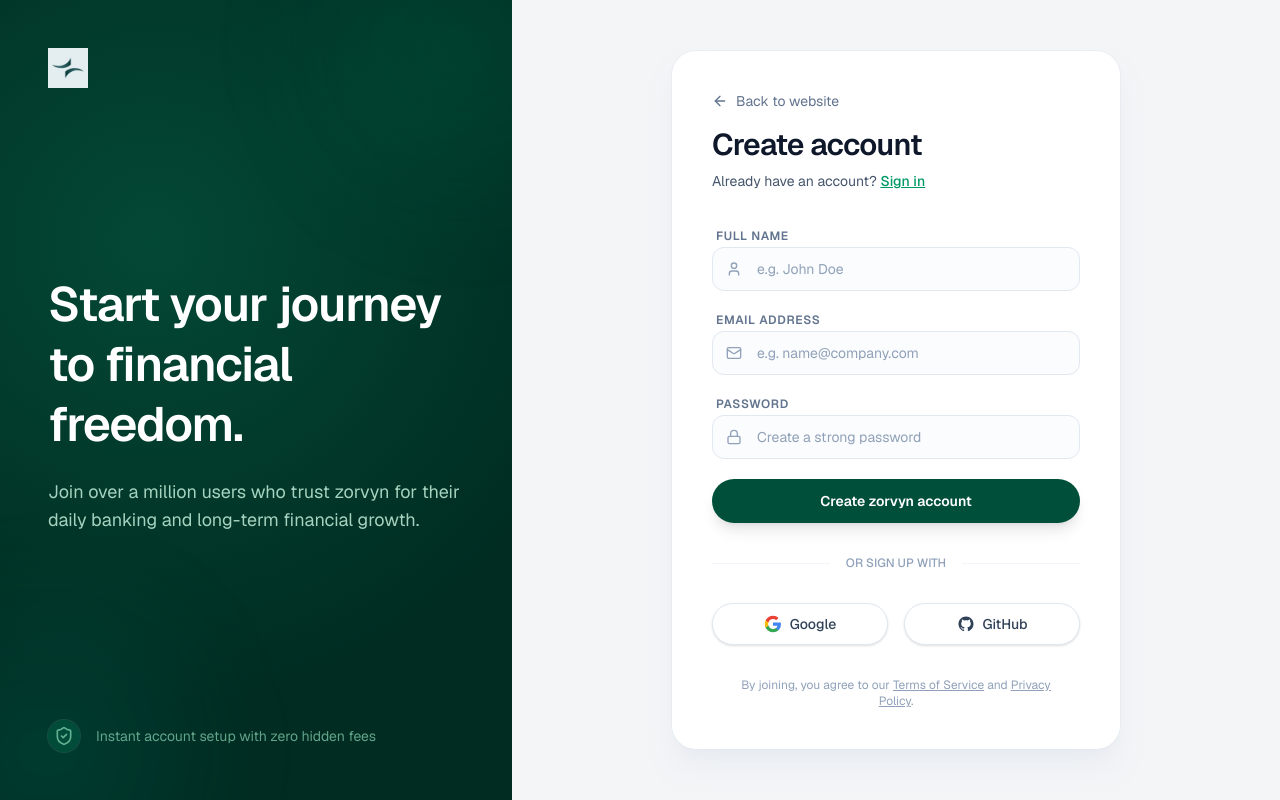
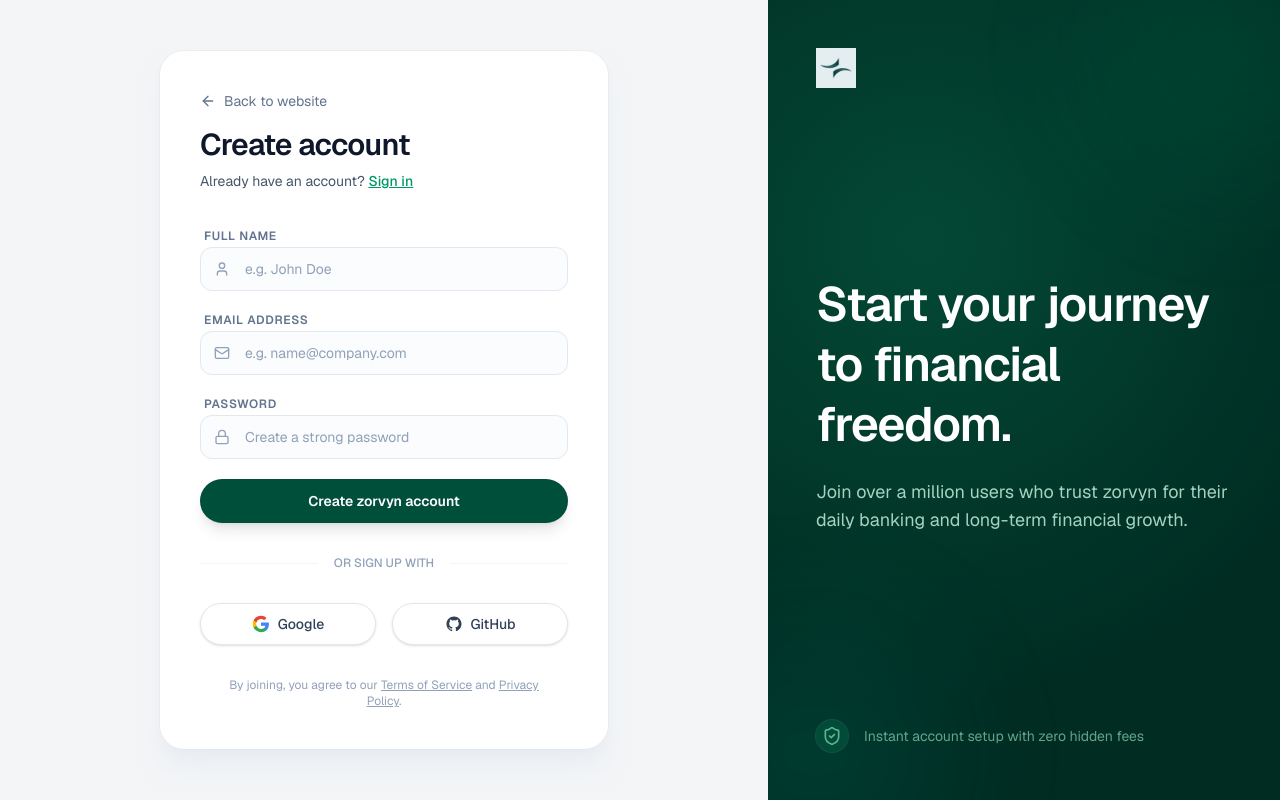
Before and after one commit to prakharsingh-74/frontend-assg, a Next.js app: page /signup in a window 1280 px wide. Built offline with nearby package versions, Linux system fonts and the light colour scheme.

Commit message:
login-signup pages animation added

```diff
--- a/app/login/page.tsx
+++ b/app/login/page.tsx
@@ -2,8 +2,10 @@
 
 import React from 'react'
 import Link from 'next/link'
-import { ArrowLeft, ShieldCheck, Mail, Lock, Loader2 } from 'lucide-react'
+import { motion } from 'framer-motion'
+import { ArrowLeft, Mail, Lock, Loader2 } from 'lucide-react'
 import { useRouter } from 'next/navigation'
+import { AuthContainer } from '@/components/auth/auth-container'
 
 export default function LoginPage() {
   const router = useRouter()
@@ -12,47 +14,35 @@ export default function LoginPage() {
   const handleSubmit = (e: React.FormEvent) => {
     e.preventDefault()
     setIsLoading(true)
-    // Simulate login
     setTimeout(() => {
       router.push('/dashboard')
     }, 1500)
   }
 
+  const containerVariants = {
+    hidden: { opacity: 0 },
+    visible: {
+      opacity: 1,
+      transition: {
+        staggerChildren: 0.1,
+      },
+    },
+  }
+
+  const itemVariants = {
+    hidden: { opacity: 0, y: 10 },
+    visible: { opacity: 1, y: 0 },
+  }
+
   return (
-    <div className="flex min-h-screen flex-col bg-white md:flex-row font-sans">
-      {/* Left side: Branding (Desktop only) */}
-      <div className="relative hidden w-full flex-col justify-between bg-emerald-950 p-12 text-white md:flex md:w-1/2 lg:w-2/5 overflow-hidden">
-        <div className="absolute inset-0 bg-[radial-gradient(circle_at_30%_30%,#10b981_0%,transparent_70%)] opacity-20" />
-        <div className="absolute -right-20 -top-20 h-64 w-64 rounded-full bg-emerald-500/10 blur-3xl" />
-        <div className="absolute -bottom-20 -left-20 h-64 w-64 rounded-full bg-teal-500/10 blur-3xl" />
-
-        <Link href="/" className="relative z-10 flex items-center transition-transform hover:scale-105">
-            <img src="/zorvyn.jpg" alt="zorvyn" className="h-10 w-auto" />
-        </Link>
-
-        <div className="relative z-10 space-y-6">
-          <h1 className="text-5xl font-semibold leading-tight tracking-tight">
-            Managing your money
-            <br />
-            should be this easy.
-          </h1>
-          <p className="max-w-md text-lg text-emerald-100/80">
-            Log in to access your dashboard, track transactions, and take control of your financial future with zorvyn.
-          </p>
-        </div>
-
-        <div className="relative z-10 flex items-center gap-4 text-sm text-emerald-200/60">
-          <div className="rounded-full bg-emerald-800/50 p-1.5 ring-1 ring-white/10">
-            <ShieldCheck className="h-5 w-5" />
-          </div>
-          <span>AES-256 Grade Security Architecture</span>
-        </div>
-      </div>
-
-      {/* Right side: Login form */}
-      <div className="flex flex-1 flex-col justify-center px-6 py-12 md:px-12 lg:px-20 bg-[#F3F5F7]">
-        <div className="mx-auto w-full max-w-md space-y-8 bg-white p-8 md:p-10 rounded-3xl shadow-xl shadow-slate-200/50 ring-1 ring-slate-200/50">
-          <div className="space-y-2">
+    <AuthContainer isSignup={false}>
+      <motion.div
+        variants={containerVariants}
+        initial="hidden"
+        animate="visible"
+        className="space-y-8"
+      >
+        <motion.div variants={itemVariants} className="space-y-2">
           <Link href="/" className="inline-flex items-center gap-2 text-sm text-slate-500 hover:text-slate-800 transition-colors mb-4 group">
               <ArrowLeft className="h-4 w-4 transition-transform group-hover:-translate-x-1" />
               Back to website
@@ -64,9 +54,9 @@ export default function LoginPage() {
               Create an account
             </Link>
           </p>
-          </div>
+        </motion.div>
 
-          <form onSubmit={handleSubmit} className="space-y-5">
+        <motion.form variants={itemVariants} onSubmit={handleSubmit} className="space-y-5">
           <div className="space-y-4">
             <div className="space-y-2">
               <label className="text-xs font-semibold uppercase tracking-wider text-slate-500 ml-1" htmlFor="email">
@@ -122,18 +112,18 @@ export default function LoginPage() {
               'Sign In to Dashboard'
             )}
           </button>
-          </form>
+        </motion.form>
 
-          <div className="relative">
+        <motion.div variants={itemVariants} className="relative">
           <div className="absolute inset-0 flex items-center">
             <span className="w-full border-t border-slate-100" />
           </div>
           <div className="relative flex justify-center text-xs uppercase letter-spacing-widest">
             <span className="bg-white px-4 text-slate-400 font-medium">Or continue with</span>
           </div>
-          </div>
+        </motion.div>
 
-          <div className="grid grid-cols-2 gap-4">
+        <motion.div variants={itemVariants} className="grid grid-cols-2 gap-4">
           <button className="flex w-full items-center justify-center gap-2 rounded-full border border-slate-200 bg-white px-4 py-2.5 text-sm font-medium text-slate-700 shadow-sm transition-all hover:bg-slate-50 hover:border-slate-300 active:scale-[0.98]">
               <svg width="18" height="18" viewBox="0 0 24 24" fill="none" xmlns="http://www.w3.org/2000/svg">
                   <path d="M22.56 12.25c0-.78-.07-1.53-.2-2.25H12v4.26h5.92c-.26 1.37-1.04 2.53-2.21 3.31v2.77h3.57c2.08-1.92 3.28-4.74 3.28-8.09z" fill="#4285F4"/>
@@ -149,16 +139,15 @@ export default function LoginPage() {
               </svg>
               GitHub
           </button>
-          </div>
+        </motion.div>
 
-          <p className="px-4 text-center text-xs text-slate-400">
+        <motion.p variants={itemVariants} className="px-4 text-center text-xs text-slate-400">
           By signing in, you agree to our{' '}
           <a href="#" className="underline hover:text-emerald-600 transition-colors">Terms of Service</a>{' '}
           and{' '}
           <a href="#" className="underline hover:text-emerald-600 transition-colors">Privacy Policy</a>.
-          </p>
-        </div>
-      </div>
-    </div>
+        </motion.p>
+      </motion.div>
+    </AuthContainer>
   )
 }
--- a/app/signup/page.tsx
+++ b/app/signup/page.tsx
@@ -2,8 +2,10 @@
 
 import React from 'react'
 import Link from 'next/link'
-import { ArrowLeft, ShieldCheck, Mail, Lock, User, Loader2 } from 'lucide-react'
+import { motion } from 'framer-motion'
+import { ArrowLeft, Mail, Lock, User, Loader2 } from 'lucide-react'
 import { useRouter } from 'next/navigation'
+import { AuthContainer } from '@/components/auth/auth-container'
 
 export default function SignupPage() {
   const router = useRouter()
@@ -12,47 +14,35 @@ export default function SignupPage() {
   const handleSubmit = (e: React.FormEvent) => {
     e.preventDefault()
     setIsLoading(true)
-    // Simulate signup
     setTimeout(() => {
       router.push('/dashboard')
     }, 1500)
   }
 
+  const containerVariants = {
+    hidden: { opacity: 0 },
+    visible: {
+      opacity: 1,
+      transition: {
+        staggerChildren: 0.1,
+      },
+    },
+  }
+
+  const itemVariants = {
+    hidden: { opacity: 0, y: 10 },
+    visible: { opacity: 1, y: 0 },
+  }
+
   return (
-    <div className="flex min-h-screen flex-col bg-white md:flex-row font-sans">
-      {/* Left side: Branding (Desktop only) */}
-      <div className="relative hidden w-full flex-col justify-between bg-emerald-950 p-12 text-white md:flex md:w-1/2 lg:w-2/5 overflow-hidden">
-        <div className="absolute inset-0 bg-[radial-gradient(circle_at_30%_30%,#10b981_0%,transparent_70%)] opacity-20" />
-        <div className="absolute -right-20 -top-20 h-64 w-64 rounded-full bg-emerald-500/10 blur-3xl" />
-        <div className="absolute -bottom-20 -left-20 h-64 w-64 rounded-full bg-teal-500/10 blur-3xl" />
-
-        <Link href="/" className="relative z-10 flex items-center transition-transform hover:scale-105">
-            <img src="/zorvyn.jpg" alt="zorvyn" className="h-10 w-auto" />
-        </Link>
-
-        <div className="relative z-10 space-y-6">
-          <h1 className="text-5xl font-semibold leading-tight tracking-tight">
-            Start your journey
-            <br />
-            to financial freedom.
-          </h1>
-          <p className="max-w-md text-lg text-emerald-100/80">
-            Join over a million users who trust zorvyn for their daily banking and long-term financial growth.
-          </p>
-        </div>
-
-        <div className="relative z-10 flex items-center gap-4 text-sm text-emerald-200/60">
-          <div className="rounded-full bg-emerald-800/50 p-1.5 ring-1 ring-white/10">
-            <ShieldCheck className="h-5 w-5" />
-          </div>
-          <span>Instant account setup with zero hidden fees</span>
-        </div>
-      </div>
-
-      {/* Right side: Signup form */}
-      <div className="flex flex-1 flex-col justify-center px-6 py-12 md:px-12 lg:px-20 bg-[#F3F5F7]">
-        <div className="mx-auto w-full max-w-md space-y-8 bg-white p-8 md:p-10 rounded-3xl shadow-xl shadow-slate-200/50 ring-1 ring-slate-200/50">
-          <div className="space-y-2">
+    <AuthContainer isSignup={true}>
+      <motion.div
+        variants={containerVariants}
+        initial="hidden"
+        animate="visible"
+        className="space-y-8"
+      >
+        <motion.div variants={itemVariants} className="space-y-2">
           <Link href="/" className="inline-flex items-center gap-2 text-sm text-slate-500 hover:text-slate-800 transition-colors mb-4 group">
               <ArrowLeft className="h-4 w-4 transition-transform group-hover:-translate-x-1" />
               Back to website
@@ -64,9 +54,9 @@ export default function SignupPage() {
               Sign in
             </Link>
           </p>
-          </div>
+        </motion.div>
 
-          <form onSubmit={handleSubmit} className="space-y-5">
+        <motion.form variants={itemVariants} onSubmit={handleSubmit} className="space-y-5">
           <div className="space-y-4">
             <div className="space-y-2">
               <label className="text-xs font-semibold uppercase tracking-wider text-slate-500 ml-1" htmlFor="name">
@@ -132,18 +122,18 @@ export default function SignupPage() {
               'Create zorvyn account'
             )}
           </button>
-          </form>
+        </motion.form>
 
-          <div className="relative">
+        <motion.div variants={itemVariants} className="relative">
           <div className="absolute inset-0 flex items-center">
             <span className="w-full border-t border-slate-100" />
           </div>
           <div className="relative flex justify-center text-xs uppercase letter-spacing-widest">
             <span className="bg-white px-4 text-slate-400 font-medium">Or sign up with</span>
           </div>
-          </div>
+        </motion.div>
 
-          <div className="grid grid-cols-2 gap-4">
+        <motion.div variants={itemVariants} className="grid grid-cols-2 gap-4">
           <button className="flex w-full items-center justify-center gap-2 rounded-full border border-slate-200 bg-white px-4 py-2.5 text-sm font-medium text-slate-700 shadow-sm transition-all hover:bg-slate-50 hover:border-slate-300 active:scale-[0.98]">
               <svg width="18" height="18" viewBox="0 0 24 24" fill="none" xmlns="http://www.w3.org/2000/svg">
                   <path d="M22.56 12.25c0-.78-.07-1.53-.2-2.25H12v4.26h5.92c-.26 1.37-1.04 2.53-2.21 3.31v2.77h3.57c2.08-1.92 3.28-4.74 3.28-8.09z" fill="#4285F4"/>
@@ -159,16 +149,15 @@ export default function SignupPage() {
               </svg>
               GitHub
           </button>
-          </div>
+        </motion.div>
 
-          <p className="px-4 text-center text-xs text-slate-400">
+        <motion.p variants={itemVariants} className="px-4 text-center text-xs text-slate-400">
           By joining, you agree to our{' '}
           <a href="#" className="underline hover:text-emerald-600 transition-colors">Terms of Service</a>{' '}
           and{' '}
           <a href="#" className="underline hover:text-emerald-600 transition-colors">Privacy Policy</a>.
-          </p>
-        </div>
-      </div>
-    </div>
+        </motion.p>
+      </motion.div>
+    </AuthContainer>
   )
 }
--- /dev/null
+++ b/components/auth/auth-container.tsx
@@ -0,0 +1,91 @@
+'use client'
+
+import React from 'react'
+import Link from 'next/link'
+import { motion, AnimatePresence } from 'framer-motion'
+import { ShieldCheck } from 'lucide-react'
+
+interface AuthContainerProps {
+  children: React.ReactNode
+  isSignup?: boolean
+}
+
+export function AuthContainer({ children, isSignup = false }: AuthContainerProps) {
+  return (
+    <div className="min-h-screen w-full overflow-hidden bg-white font-sans">
+      <div
+        className={`flex min-h-screen w-full transition-all duration-700 ease-in-out ${isSignup ? 'flex-col md:flex-row-reverse' : 'flex-col md:flex-row'}`}
+      >
+        {/* Branding Side */}
+        <motion.div
+          layoutId="branding-sidebar"
+          transition={{ type: 'spring', stiffness: 200, damping: 25 }}
+          className="relative hidden w-full flex-col justify-between bg-emerald-950 p-12 text-white md:flex md:w-1/2 lg:w-2/5 overflow-hidden"
+        >
+          <div className="absolute inset-0 bg-[radial-gradient(circle_at_30%_30%,#10b981_0%,transparent_70%)] opacity-20" />
+          <div className="absolute -right-20 -top-20 h-64 w-64 rounded-full bg-emerald-500/10 blur-3xl" />
+          <div className="absolute -bottom-20 -left-20 h-64 w-64 rounded-full bg-teal-500/10 blur-3xl" />
+
+          <Link href="/" className="relative z-10 flex items-center transition-transform hover:scale-105">
+              <img src="/zorvyn.jpg" alt="zorvyn" className="h-10 w-auto" />
+          </Link>
+
+          <AnimatePresence mode="wait">
+            <motion.div
+              key={isSignup ? 'signup-text' : 'login-text'}
+              initial={{ opacity: 0, x: isSignup ? 20 : -20 }}
+              animate={{ opacity: 1, x: 0 }}
+              exit={{ opacity: 0, x: isSignup ? -20 : 20 }}
+              transition={{ duration: 0.4 }}
+              className="relative z-10 space-y-6"
+            >
+              <h1 className="text-5xl font-semibold leading-tight tracking-tight">
+                {isSignup ? (
+                  <>Start your journey<br />to financial freedom.</>
+                ) : (
+                  <>Managing your money<br />should be this easy.</>
+                )}
+              </h1>
+              <p className="max-w-md text-lg text-emerald-100/80">
+                {isSignup
+                  ? "Join over a million users who trust zorvyn for their daily banking and long-term financial growth."
+                  : "Log in to access your dashboard, track transactions, and take control of your financial future with zorvyn."}
+              </p>
+            </motion.div>
+          </AnimatePresence>
+
+          <div className="relative z-10 flex items-center gap-4 text-sm text-emerald-200/60">
+            <div className="rounded-full bg-emerald-800/50 p-1.5 ring-1 ring-white/10">
+              <ShieldCheck className="h-5 w-5" />
+            </div>
+            <span>
+                {isSignup
+                    ? "Instant account setup with zero hidden fees"
+                    : "AES-256 Grade Security Architecture"}
+            </span>
+          </div>
+        </motion.div>
+
+        {/* Form Side */}
+        <motion.div
+          layoutId="form-area"
+          transition={{ type: 'spring', stiffness: 200, damping: 25 }}
+          className="flex flex-1 flex-col justify-center px-6 py-12 md:px-12 lg:px-20 bg-[#F3F5F7]"
+        >
+           <AnimatePresence mode="wait">
+             <motion.div
+               key={isSignup ? 'signup-form-container' : 'login-form-container'}
+               initial={{ opacity: 0, x: isSignup ? -20 : 20 }}
+               animate={{ opacity: 1, x: 0 }}
+               exit={{ opacity: 0, x: isSignup ? 20 : -20 }}
+               transition={{ duration: 0.4 }}
+               className="mx-auto w-full max-w-md bg-white p-8 md:p-10 rounded-3xl shadow-xl shadow-slate-200/50 ring-1 ring-slate-200/50"
+             >
+               {children}
+             </motion.div>
+           </AnimatePresence>
+        </motion.div>
+      </div>
+    </div>
+  )
+}
--- a/package.json
+++ b/package.json
@@ -44,6 +44,7 @@
     "cmdk": "1.1.1",
     "date-fns": "4.1.0",
     "embla-carousel-react": "8.6.0",
+    "framer-motion": "^12.38.0",
     "input-otp": "1.4.2",
     "lucide-react": "^0.564.0",
     "next": "16.2.0",
```
Also changed, not shown: 1 other file (tests, documents, lock files or other folders). Lines whose indentation alone changed are shown as unchanged.
